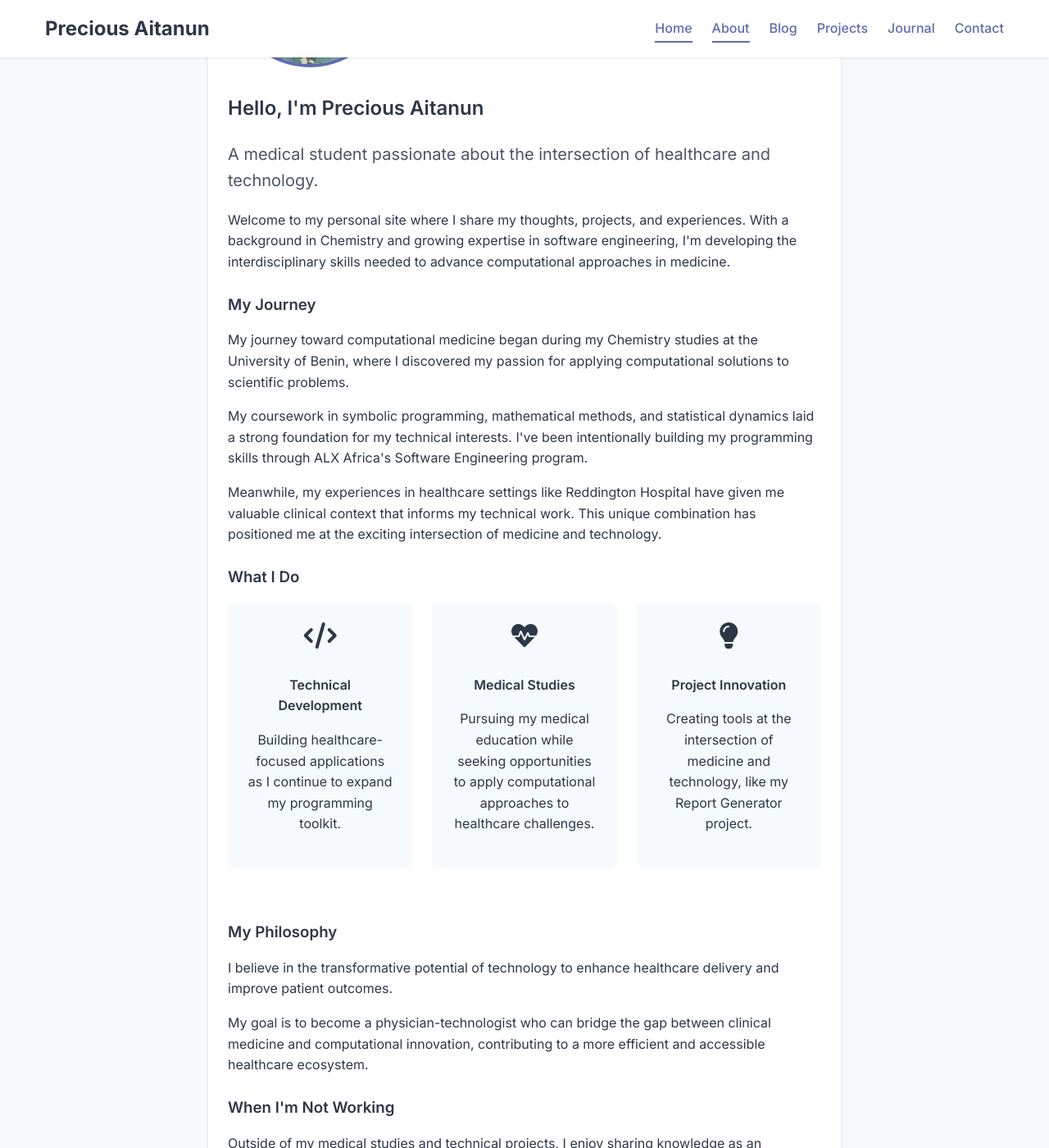
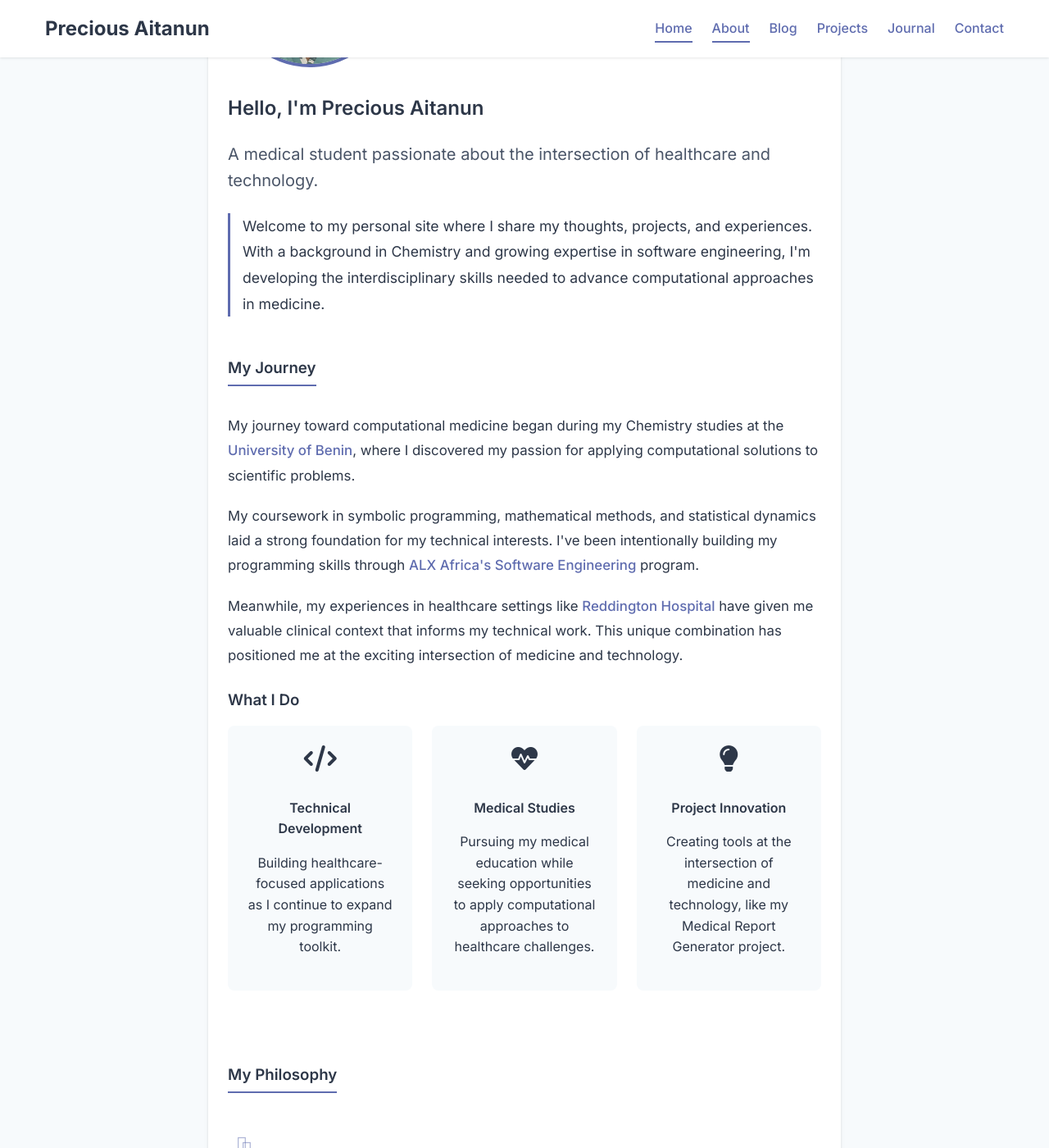
Before and after one commit to Nadira3/Nadira3.github.io, a Jekyll site: the page built from about.markdown, in a window 1280 px wide and 1400 px high, scrolled down 307 px. Shown: the whole window at 82% size. Built offline with Jekyll 4.4.1, drawn with Linux system fonts in a browser that asks for light colours; some web fonts are replaced; some of the changed text lies outside the part shown.

Commit message:
enhanced styling for about page paragraphs to eliminate unaesthetic textbook appearance

```diff
--- a/_layouts/about.html
+++ b/_layouts/about.html
@@ -16,14 +16,18 @@ layout: default
           <h2>Hello, I'm Precious Aitanun</h2>
           <p class="lead">A medical student passionate about the intersection of healthcare and technology.</p>
 
-          <p>Welcome to my personal site where I share my thoughts, projects, and experiences. With a background in Chemistry and growing expertise in software engineering, I'm developing the interdisciplinary skills needed to advance computational approaches in medicine.</p>
+          <div class="bio-paragraph">
+            <p>Welcome to my personal site where I share my thoughts, projects, and experiences. With a background in Chemistry and growing expertise in software engineering, I'm developing the interdisciplinary skills needed to advance computational approaches in medicine.</p>
+          </div>
 
-          <h3>My Journey</h3>
-          <p>My journey toward computational medicine began during my Chemistry studies at the University of Benin, where I discovered my passion for applying computational solutions to scientific problems.</p>
+          <h3 class="journey-title">My Journey</h3>
+          <div class="journey-content">
+            <p>My journey toward computational medicine began during my Chemistry studies at the <span class="highlight">University of Benin</span>, where I discovered my passion for applying computational solutions to scientific problems.</p>
 
-          <p>My coursework in symbolic programming, mathematical methods, and statistical dynamics laid a strong foundation for my technical interests. I've been intentionally building my programming skills through ALX Africa's Software Engineering program.</p>
+            <p>My coursework in symbolic programming, mathematical methods, and statistical dynamics laid a strong foundation for my technical interests. I've been intentionally building my programming skills through <span class="highlight">ALX Africa's Software Engineering</span> program.</p>
 
-          <p>Meanwhile, my experiences in healthcare settings like Reddington Hospital have given me valuable clinical context that informs my technical work. This unique combination has positioned me at the exciting intersection of medicine and technology.</p>
+            <p>Meanwhile, my experiences in healthcare settings like <span class="highlight">Reddington Hospital</span> have given me valuable clinical context that informs my technical work. This unique combination has positioned me at the exciting intersection of medicine and technology.</p>
+          </div>
 
           <h3>What I Do</h3>
           <div class="skills-container mb-5">
@@ -46,21 +50,29 @@ layout: default
                 <div class="skill-card">
                   <i class="fas fa-lightbulb fa-2x mb-2" aria-hidden="true"></i>
                   <h4>Project Innovation</h4>
-                  <p>Creating tools at the intersection of medicine and technology, like my Report Generator project.</p>
+                  <p>Creating tools at the intersection of medicine and technology, like my Medical Report Generator project.</p>
                 </div>
               </div>
             </div>
           </div>
 
-          <h3>My Philosophy</h3>
-          <p>I believe in the transformative potential of technology to enhance healthcare delivery and improve patient outcomes.</p>
+          <h3 class="philosophy-title">My Philosophy</h3>
+          <div class="philosophy-content">
+            <div class="philosophy-quote">
+              <i class="fas fa-quote-left quote-icon"></i>
+              <p>I believe in the transformative potential of technology to enhance healthcare delivery and improve patient outcomes.</p>
+              <i class="fas fa-quote-right quote-icon"></i>
+            </div>
 
-          <p>My goal is to become a physician-technologist who can bridge the gap between clinical medicine and computational innovation, contributing to a more efficient and accessible healthcare ecosystem.</p>
+            <p>My goal is to become a physician-technologist who can <span class="highlight">bridge the gap</span> between clinical medicine and computational innovation, contributing to a more efficient and accessible healthcare ecosystem.</p>
+          </div>
 
-          <h3>When I'm Not Working</h3>
-          <p>Outside of my medical studies and technical projects, I enjoy sharing knowledge as an educational instructor. I'm passionate about mentoring others, having served as a Learning Ambassador at ALX Africa.</p>
+          <h3 class="personal-title">When I'm Not Working</h3>
+          <div class="personal-content">
+            <p>Outside of my medical studies and technical projects, I enjoy sharing knowledge as an educational instructor. I'm passionate about <span class="highlight">mentoring others</span>, having served as a Learning Ambassador at ALX Africa.</p>
 
-          <p>I also maintain conversational fluency in French and am always seeking to expand my linguistic capabilities and cultural understanding.</p>
+            <p>I also maintain conversational fluency in <span class="highlight">French</span> and am always seeking to expand my linguistic capabilities and cultural understanding.</p>
+          </div>
         </div>
       </div>
 
@@ -76,17 +88,6 @@ layout: default
                 <h4>Learning Ambassador</h4>
                 <h5>ALX Africa | March 2023 - July 2023</h5>
                 <p>Provided support and guidance to students, facilitated community engagement, and gathered feedback to improve the learning platform.</p>
-              </div>
-            </div>
-          </div>
-
-          <div class="timeline-item">
-            <div class="timeline-marker"></div>
-            <div class="timeline-content card">
-              <div class="card-body">
-                <h4>Educational Instructor (ICT)</h4>
-                <h5>Leader's Path Demonstration College | Jan 2022 - June 2022</h5>
-                <p>Trained students on technological tools and concepts, planned lessons, and tracked student progress.</p>
               </div>
             </div>
           </div>
@@ -118,8 +119,19 @@ layout: default
             <div class="timeline-marker"></div>
             <div class="timeline-content card">
               <div class="card-body">
+                <h4>Medicine and Surgery(MBBS)</h4>
+                <h5>Ambrose Alli University | November 2018 - Present</h5>
+                <p>Learning and practising core medical concepts for real world applications</p>
+              </div>
+            </div>
+          </div>
+
+          <div class="timeline-item">
+            <div class="timeline-marker"></div>
+            <div class="timeline-content card">
+              <div class="card-body">
                 <h4>BSc in Chemistry</h4>
-                <h5>University of Benin | 2019</h5>
+                <h5>University of Benin | November 2014 - December 2018</h5>
                 <p>Specialized coursework in symbolic programming, mathematical methods, and statistical dynamics with a 4.0 GPA.</p>
               </div>
             </div>
@@ -153,6 +165,66 @@ layout: default
     color: var(--gray-700);
   }
 
+  /* New styled paragraph sections */
+  .bio-paragraph p {
+    font-size: 1.1rem;
+    line-height: 1.8;
+    border-left: 3px solid var(--primary-color);
+    padding-left: 15px;
+    margin: 1.5rem 0;
+  }
+
+  .journey-title, .philosophy-title, .personal-title {
+    display: inline-block;
+    padding-bottom: 5px;
+    border-bottom: 2px solid var(--primary-color);
+    margin-bottom: 1rem;
+  }
+
+  .journey-content p, .philosophy-content p, .personal-content p {
+    line-height: 1.8;
+    margin-bottom: 1.2rem;
+    font-size: 1.05rem;
+  }
+
+  .highlight {
+    color: var(--primary-color);
+    font-weight: 500;
+  }
+
+  .philosophy-quote {
+    background-color: rgba(var(--primary-color-rgb), 0.05);
+    border-radius: 10px;
+    padding: 1.5rem;
+    margin: 1.5rem 0;
+    position: relative;
+    font-style: italic;
+  }
+
+  .quote-icon {
+    color: var(--primary-color);
+    opacity: 0.5;
+    font-size: 1.5rem;
+    position: absolute;
+  }
+
+  .fa-quote-left {
+    top: 10px;
+    left: 10px;
+  }
+
+  .fa-quote-right {
+    bottom: 10px;
+    right: 10px;
+  }
+
+  .philosophy-quote p {
+    margin: 0 20px;
+    text-align: center;
+    font-size: 1.15rem;
+  }
+
+  /* Original styles */
   .skill-card {
     text-align: center;
     padding: 1.5rem;
```
